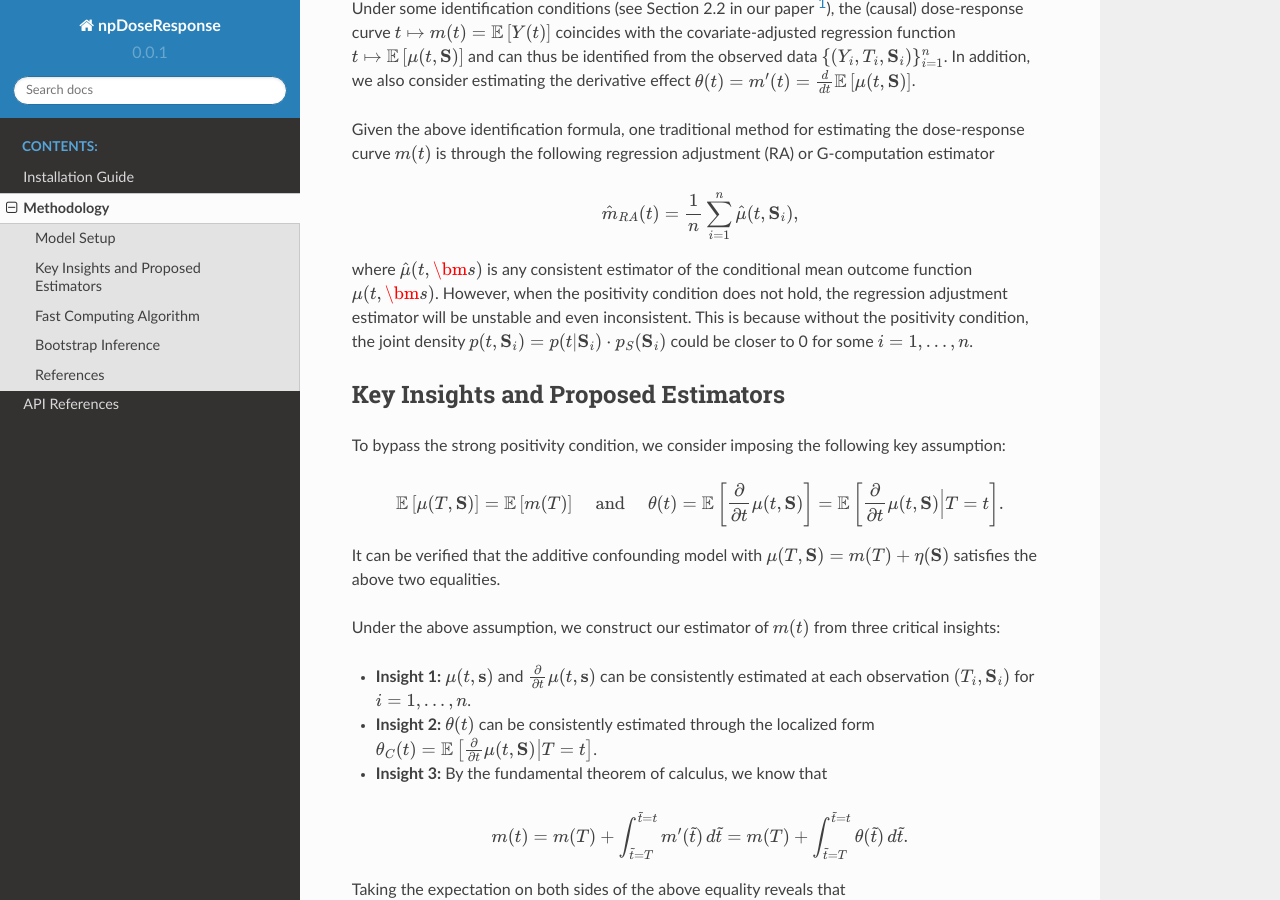
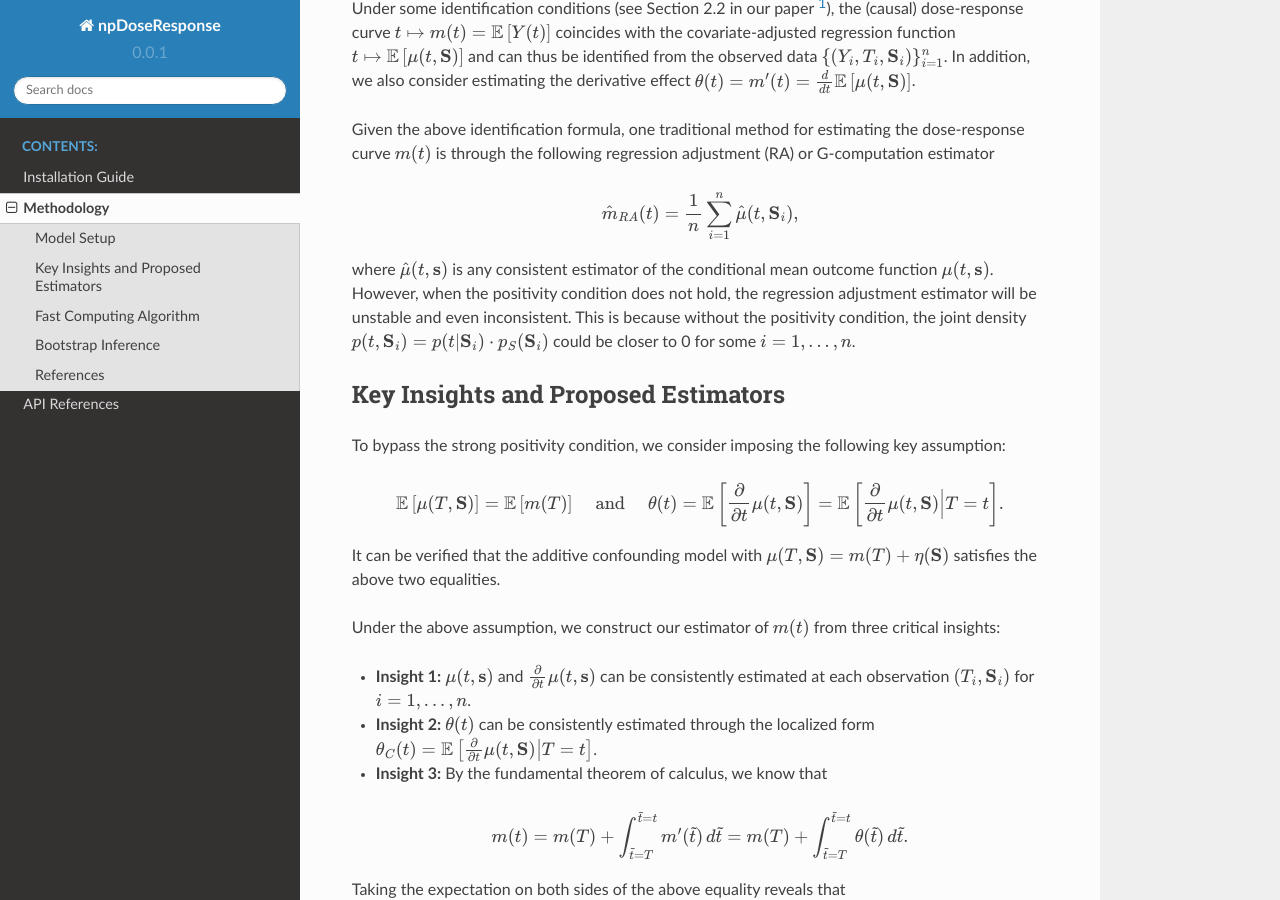
Before and after one commit to zhangyk8/npDoseResponse, a Sphinx documentation site: the page built from docs/source/method.rst, in a window 1280 px wide and 900 px high, scrolled down 520 px. Built offline with Sphinx 7.4.7 and the Read the Docs theme 2.0.0, drawn with Linux system fonts in a browser that asks for light colours.

Commit message:
Update method.rst

```diff
--- a/docs/source/method.rst
+++ b/docs/source/method.rst
@@ -26,7 +26,7 @@ Given the above identification formula, one traditional method for estimating th
 
     \hat{m}_{RA}(t)  = \frac{1}{n}\sum_{i=1}^n \hat{\mu}(t,\textbf{S}_i),
 
-where :math:`\hat{\mu}(t,\bm{s})` is any consistent estimator of the conditional mean outcome function :math:`\mu(t,\bm{s})`. However, when the positivity condition does not hold, the regression adjustment estimator will be unstable and even inconsistent. This is because without the positivity condition, the joint density :math:`p(t,\textbf{S}_i)=p(t|\textbf{S}_i)\cdot p_S(\textbf{S}_i)` could be closer to 0 for some :math:`i=1,...,n`.
+where :math:`\hat{\mu}(t,\textbf{s})` is any consistent estimator of the conditional mean outcome function :math:`\mu(t,\textbf{s})`. However, when the positivity condition does not hold, the regression adjustment estimator will be unstable and even inconsistent. This is because without the positivity condition, the joint density :math:`p(t,\textbf{S}_i)=p(t|\textbf{S}_i)\cdot p_S(\textbf{S}_i)` could be closer to 0 for some :math:`i=1,...,n`.
 
 
 Key Insights and Proposed Estimators
```
